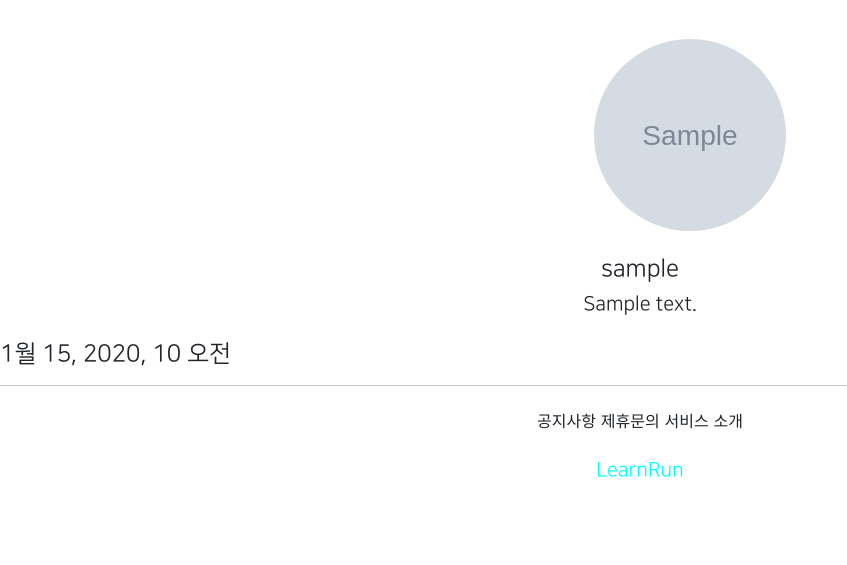
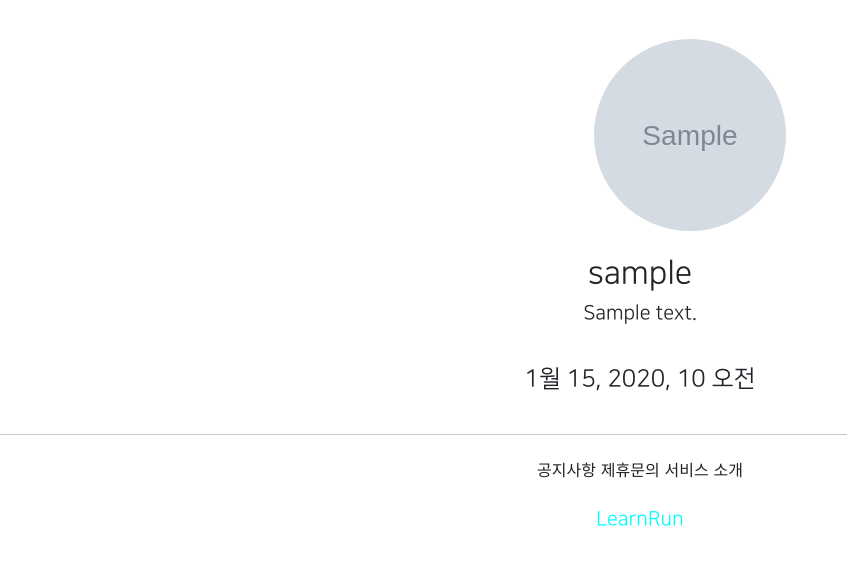
Before and after one commit to RunLearn/Ai_school_4-django-web, a Django app: page /hello/detail/1 in a window 1280 px wide. Shown: the part 170-735 px from the top of the page, without its empty margins (0-847 px from the left). Run offline with Django 3.2, Linux system fonts and the light colour scheme; tables that the repository leaves empty hold one stand-in row (values such as "Sample post"); grey boxes marked "Sample" are stand-in pictures; parts of the project's set-up code (start-up, migrations or seed data) failed here and were passed over; some libraries are stand-ins or nearby versions.

Commit message:
7/28 프로필앱 제작중4

```diff
--- a/helloapp/templates/helloapp/detail.html
+++ b/helloapp/templates/helloapp/detail.html
@@ -8,27 +8,27 @@
                 <img src="{{ target_user.profile.image.url }}"
                      class = "profile_image m-4"
                      alt = "profile image">
-                <h4>{{ target_user.profile.nickname }}</h4>
+                <h2 class="NNS_B">{{ target_user.profile.nickname }}</h2>
                 <h5>{{ target_user.profile.message }}</h5>
             {% else %}
-            <h4>
+            <h2>
                 <a href="{% url 'profileapp:create' %}"></a>
                     Create Profile
-            </h4>
+            </h2>
             {% endif %}
         </div>
-        <div>
+        <div class="text-center mw-500 m-auto">
             <h4>{{ target_user.date_joined }}</h4>
         </div>
 
         {%  if user == target_user %}
 
-        <div>
+        <div class="text-center mw-500 m-auto">
             <a href="{% url 'helloapp:update' pk=target_user.pk %}">
                 Update Info
             </a>
         </div>
-        <div>
+        <div class="text-center mw-500 m-auto">
             <a href="{% url 'helloapp:delete' pk=target_user.pk %}">
                 Quit
             </a>
--- a/static/base.css
+++ b/static/base.css
@@ -25,3 +25,7 @@
     border-radius: 20rem;
     object-fit: cover;
 }
+
+.NNS_B{
+    font_family: "NanumSquareB", cursive;
+}
```
